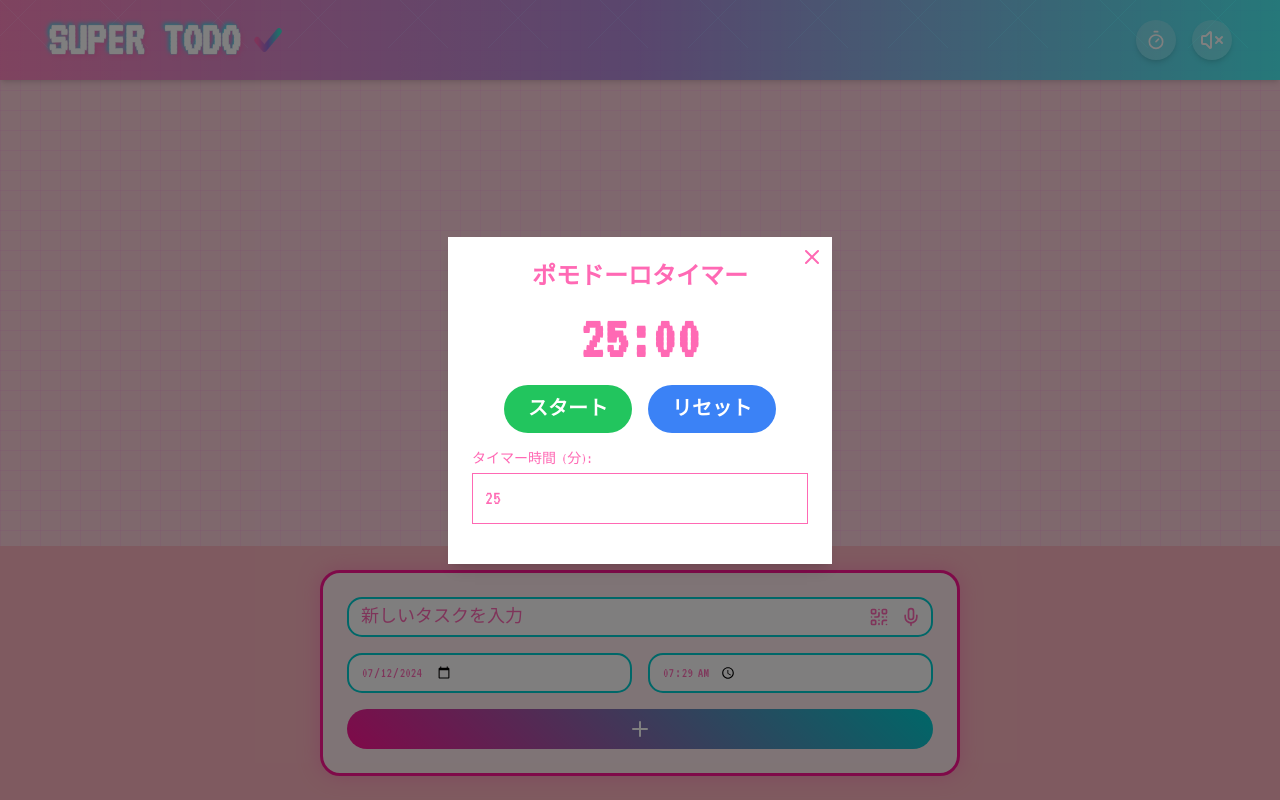
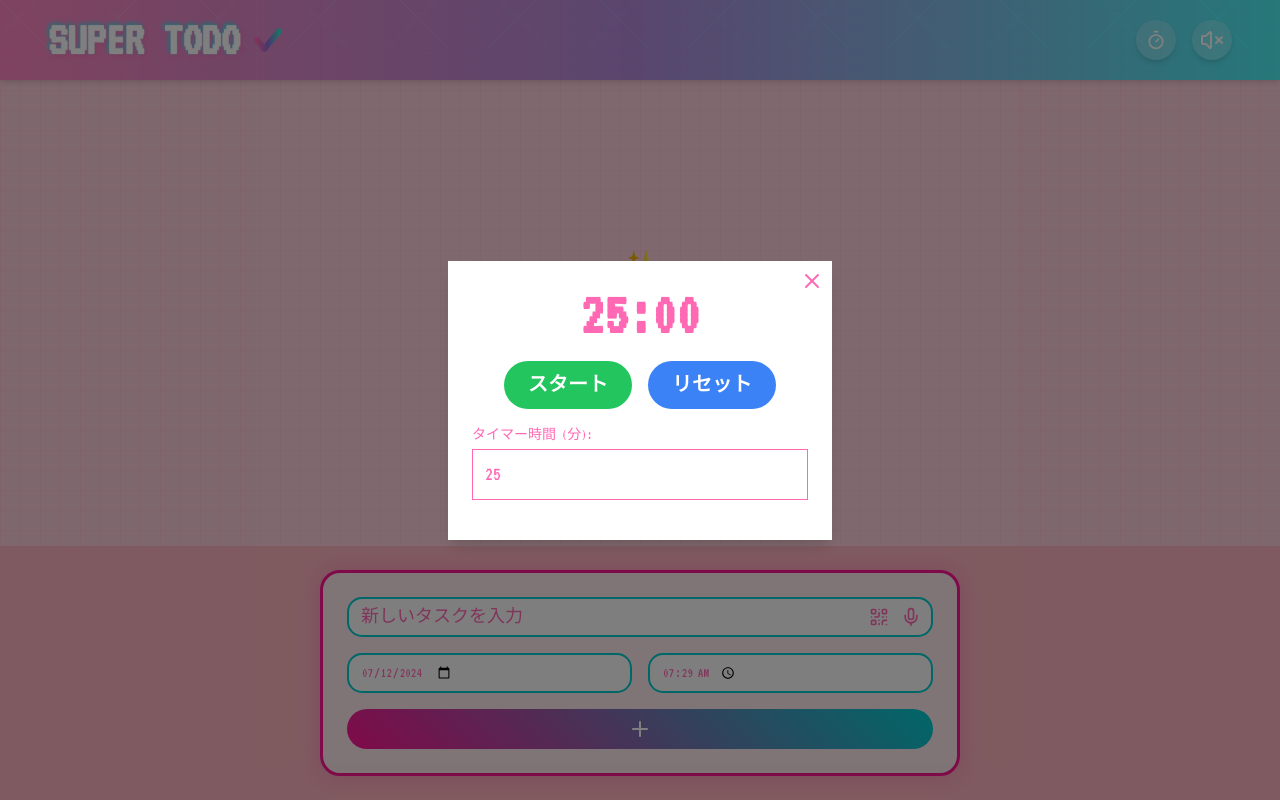
Before and after one commit to kentaro/todo, a Next.js app: page / in a window 1280 px wide. Both pictures are taken after a click on the button 1156 px from the left and 40 px from the top of the page. Built offline with nearby package versions, Linux system fonts and the light colour scheme.

Commit message:
ポモドーロタイマーっていわなくてもわかる

```diff
--- a/src/components/pomodoro-timer.tsx
+++ b/src/components/pomodoro-timer.tsx
@@ -63,7 +63,6 @@ export function PomodoroTimer({ isOpen, onClose, onTimerStateChange }: PomodoroT
         >
           <X size={24} />
         </button>
-        <h2 className="text-2xl font-bold mb-4 text-accent text-center">ポモドーロタイマー</h2>
         <div className="text-6xl font-bold mb-4 text-center text-foreground">{formatTime(time)}</div>
         <div className="flex justify-center space-x-4 mb-4">
           <button
```
